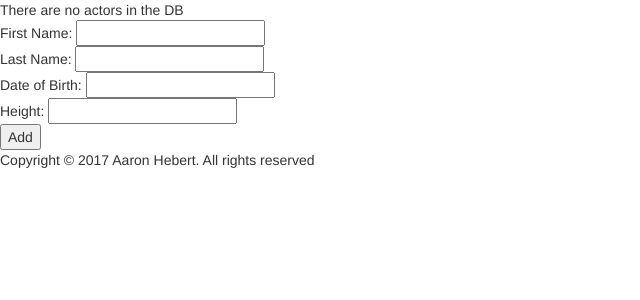
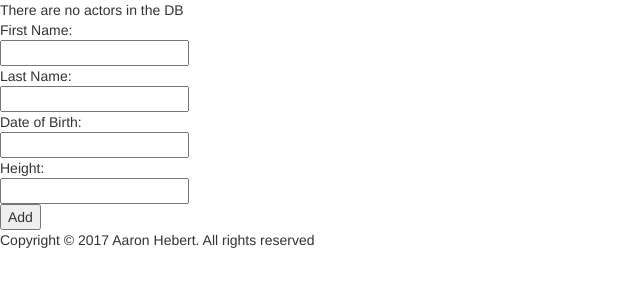
Before and after one commit to aghebert/SE26606, a PHP site: page /Assignment_2/index.php in a window 1280 px wide. Shown: the top 300 px of the page, without its empty margins (0-640 px from the left). Run offline with PHP 8.4, Linux system fonts and the light colour scheme; data that the repository does not hold is empty.

Commit message:
In progress RegExp syntax

```diff
--- a/Assignment_2/assets/actor_form.php
+++ b/Assignment_2/assets/actor_form.php
@@ -10,9 +10,9 @@ $currentDay = date('Y\-m\-d');
 ?>
 
 <form  method="POST" action="#">
-    First Name: <input type="text" name="firstname" value=""/> <br />
-    Last Name: <input type="text" name="lastname" value="" /> <br />
-    Date of Birth: <input type="text" name="dob" value=""/> <br />
-    Height: <input type="text" name="height" value="" /> <br />
+    First Name: <br /> <input type="text" name="firstname" value=""/> <br />
+    Last Name: <br/> <input type="text" name="lastname" value="" /> <br />
+    Date of Birth: <br/> <input type="text" name="dob" value=""/> <br />
+    Height: <br /> <input type="text" name="height" value="" /> <br />
     <input type="submit" id="submitactors" name="action" value="Add" />
 </form>
--- a/Assignment_2/index.php
+++ b/Assignment_2/index.php
@@ -10,8 +10,11 @@ $action = filter_input(INPUT_POST, 'action', FILTER_SANITIZE_STRING) ?? "";
 $firstname = filter_input(INPUT_POST, 'firstname', FILTER_SANITIZE_STRING) ?? "";
 $lastname = filter_input(INPUT_POST, 'lastname', FILTER_SANITIZE_STRING) ?? "";
 $dob = filter_input(INPUT_POST, 'dob', FILTER_SANITIZE_STRING) ?? "";
-$height = filter_input(INPUT_POST, 'height', FILTER_SANITIZE_STRING) ?? "";
-
+$height = filter_input(INPUT_POST, 'height', FILTER_VALIDATE_REGEXP,
+        array(
+            "options"=>array("regexp"=>'/^\(\d{1,2}\)[\']?\(\(\d\) | \([0 - 1][0 - 2]\)\) ? [\"]?$/')
+        )
+    ) ?? "";
 switch ($action) {
     case "Add":
         addActor($db, $firstname, $lastname, $dob, $height);
```
